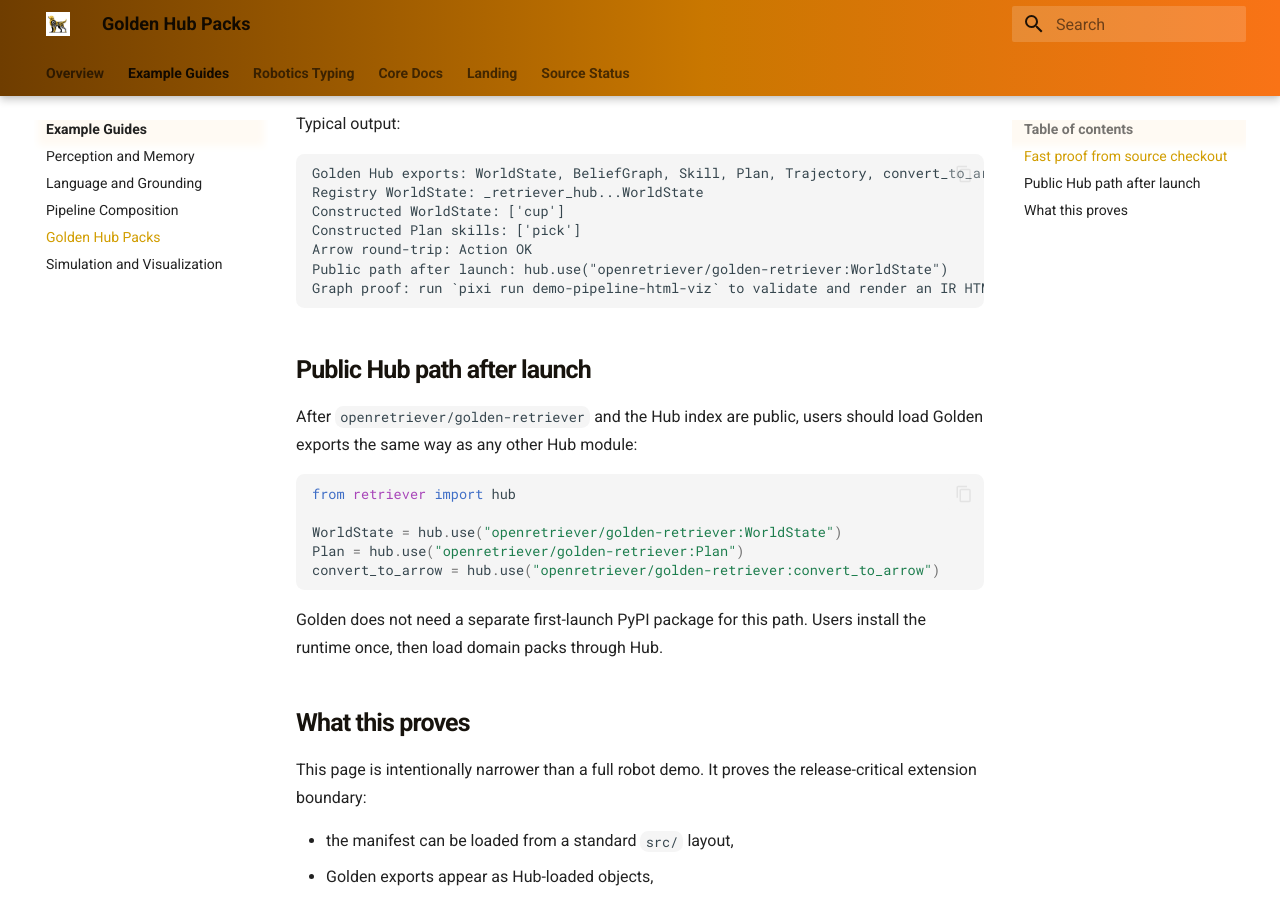
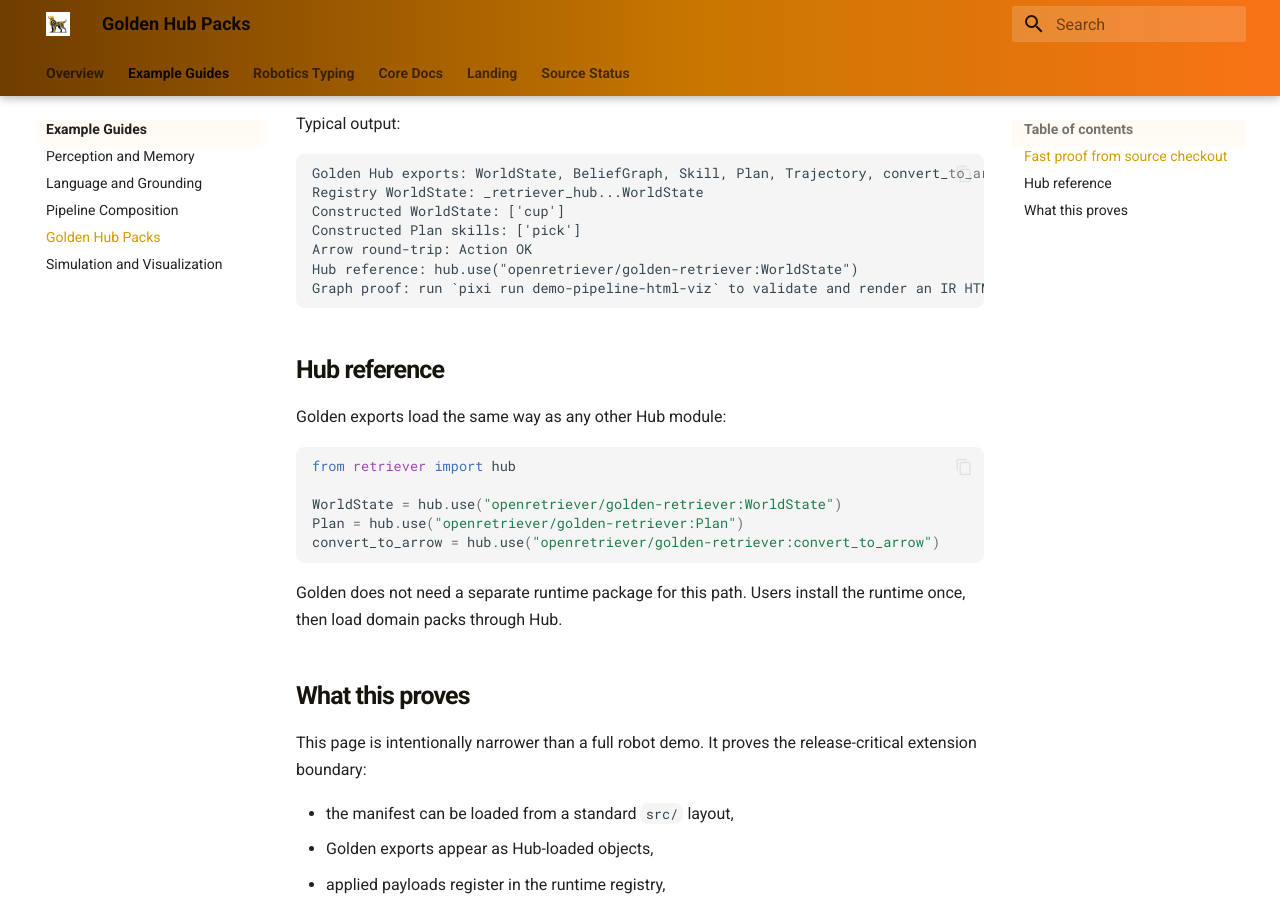
Before and after one commit to openretriever/golden-retriever, an MkDocs documentation site: the page built from docs/examples/golden_hub_packs_v1.md, in a window 1280 px wide and 900 px high, scrolled down 678 px. Built offline with MkDocs 1.6.1 and Material for MkDocs 9.7.7, drawn with Linux system fonts in a browser that asks for light colours.

Commit message:
docs(release): align Golden Hub pack wording

````diff
--- a/docs/examples/golden_hub_packs_v1.md
+++ b/docs/examples/golden_hub_packs_v1.md
@@ -32,14 +32,13 @@
 Constructed WorldState: ['cup']
 Constructed Plan skills: ['pick']
 Arrow round-trip: Action OK
-Public path after launch: hub.use("openretriever/golden-retriever:WorldState")
+Hub reference: hub.use("openretriever/golden-retriever:WorldState")
 Graph proof: run `pixi run demo-pipeline-html-viz` to validate and render an IR HTML artifact.
 ```
 
-## Public Hub path after launch
+## Hub reference
 
-After `openretriever/golden-retriever` and the Hub index are public, users should
-load Golden exports the same way as any other Hub module:
+Golden exports load the same way as any other Hub module:
 
 ```python
 from retriever import hub
@@ -49,8 +48,7 @@
 convert_to_arrow = hub.use("openretriever/golden-retriever:convert_to_arrow")
 ```
 
-Golden does not need a separate first-launch PyPI package for this path. Users
-install the runtime once, then load domain packs through Hub.
+Golden does not need a separate runtime package for this path. Users install the runtime once, then load domain packs through Hub.
 
 ## What this proves
 
--- a/docs/llms.txt
+++ b/docs/llms.txt
@@ -19,13 +19,13 @@
 
 ## Core Boundary
 
-GoldenRetriever is not the core runtime. The runtime package is `retriever-core` and imports as `retriever`. Until `retriever-core==0.0.1` is published, Golden Pixi environments may use the current prerelease runtime bridge or a local `RETRIEVER_CORE_SRC` checkout. GoldenRetriever owns applied examples and reusable robot-facing type packs.
+GoldenRetriever is not the core runtime. The runtime package is `retriever-core` and imports as `retriever`. GoldenRetriever owns applied examples and reusable robot-facing type packs; use `RETRIEVER_CORE_SRC` only when validating unreleased runtime changes locally.
 
 ## Current Hub Type-Pack Direction
 
-The core runtime provides registry and Hub mechanics. GoldenRetriever already declares a Hub module manifest for applied types such as `WorldState`, `BeliefGraph`, `Skill`, `Plan`, `Trajectory`, and Arrow conversion helpers. The public `hub.use(...)` path becomes usable after `retriever-core`, the Golden source repo, and the OpenRetriever Hub index are all live.
+The core runtime provides registry and Hub mechanics. GoldenRetriever declares a Hub module manifest for applied types such as `WorldState`, `BeliefGraph`, `Skill`, `Plan`, `Trajectory`, and Arrow conversion helpers.
 
-Expected public reference after cutover:
+Hub reference:
 
 ```python
 from retriever import hub
````
Also changed, not shown: docs/README.md (+1 -1 lines), docs/examples/README.md (+1 -1 lines), 1 other file.
